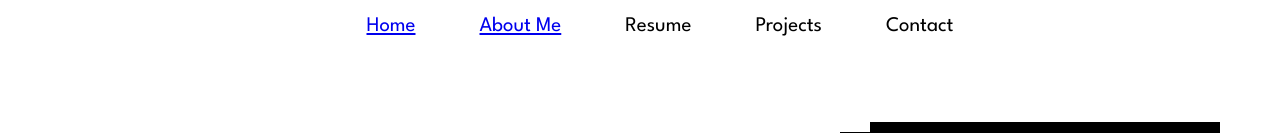
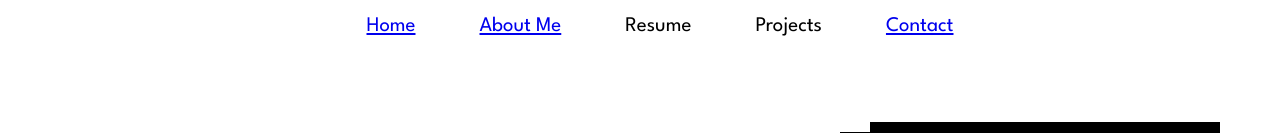
Before and after one commit to mberti13/mberti-portfolio, a React (Create React App) app: page / in a window 1280 px wide. Shown: the top 133 px of the page. Built offline with nearby package versions, Linux system fonts and the light colour scheme.

Commit message:
added links to contact page and created jsx file

```diff
--- a/src/App.jsx
+++ b/src/App.jsx
@@ -2,9 +2,10 @@
 
 import { BrowserRouter as Router, Route, Routes} from "react-router-dom";
 
-import Nav from './components/Nav'
+import Nav from './components/Nav';
 import Header from "./components/Header";
 import About from "./components/About";
+import Contact from './components/Contact';
 import Footer from "./components/Footer";
 
 
@@ -16,7 +17,8 @@
             <Nav />
             <Routes>
                 <Route path="/" element={<Header />}></Route>
-                <Route path="about" element={<About />}></Route>
+                <Route path="/about" element={<About />}></Route>
+                <Route path="/contact" element={<Contact />}></Route>
             </Routes>
             <Footer></Footer>
         </div>
--- a/src/components/Nav.jsx
+++ b/src/components/Nav.jsx
@@ -10,7 +10,7 @@
             <li><Link to={"about"}>About Me</Link></li>
             <li className='resume-link'>Resume</li>
             <li>Projects</li>
-            <li>Contact</li>
+            <li><Link to={"/contact"}>Contact</Link></li>
         </ul>
     </nav>
   )
```
Also changed, not shown: src/components/Contact.jsx (added).
